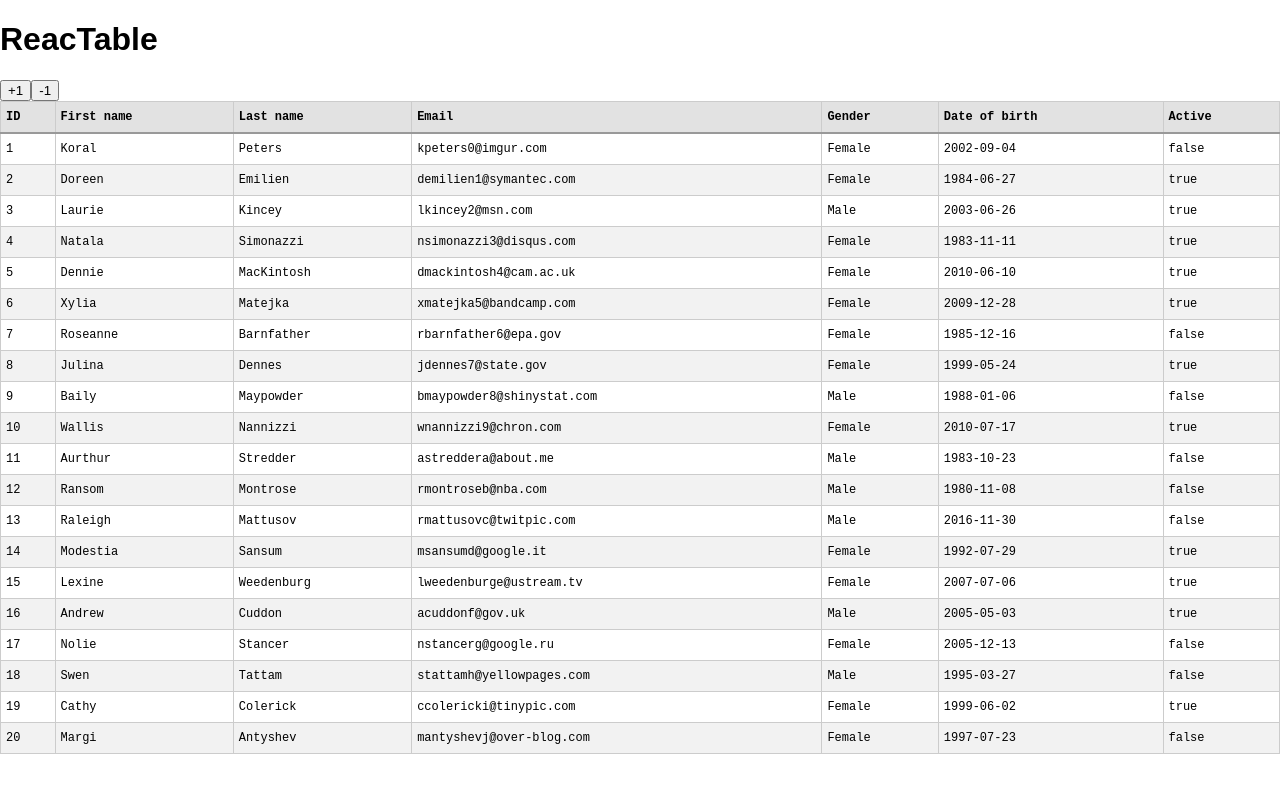
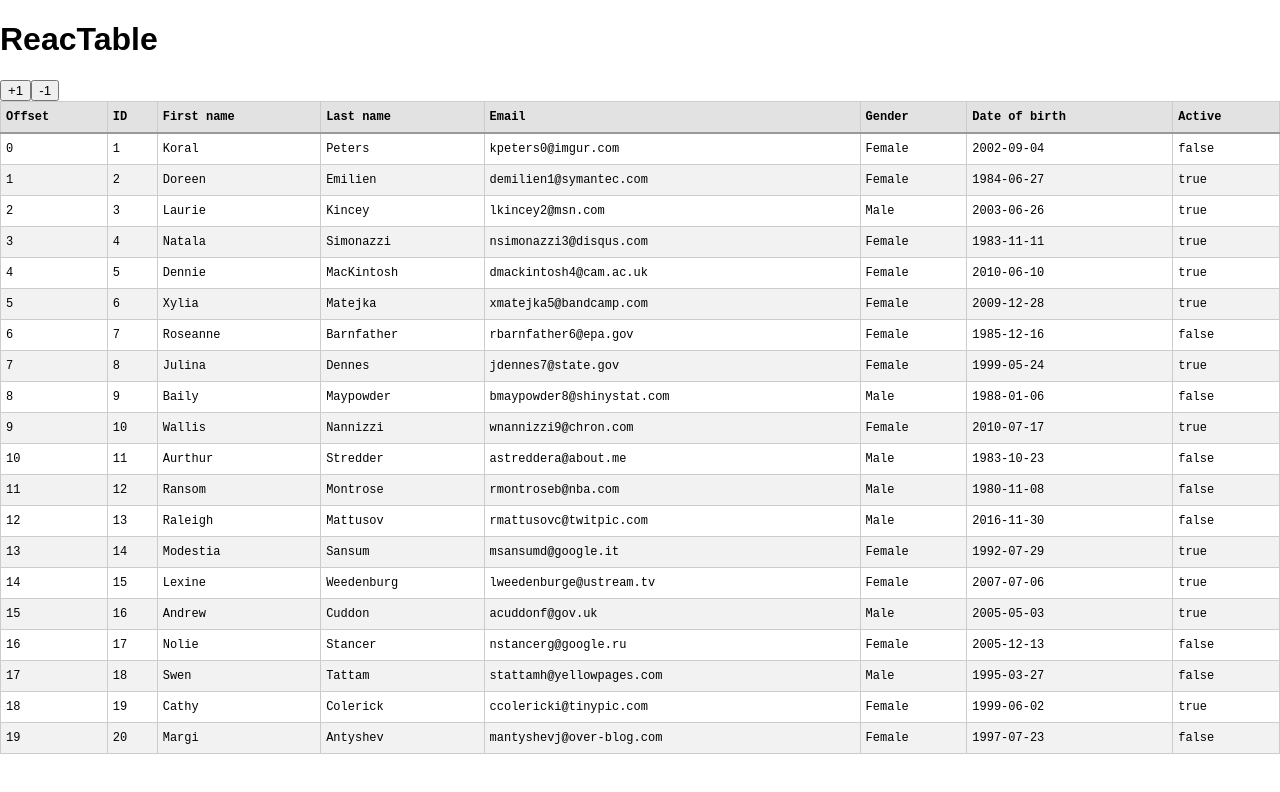
Before and after one commit to tiramizoo/reactable, a React (Create React App) app: page / in a window 1280 px wide. Shown: the top 792 px of the page. Built offline with nearby package versions, Linux system fonts and the light colour scheme.

Commit message:
display offset

```diff
--- a/src/App.js
+++ b/src/App.js
@@ -1,6 +1,5 @@
 import React, { Component } from 'react';
 import { connect } from 'react-redux'
-import logo from './logo.svg';
 import './App.css';
 import Table from './containers/table';
 import data from './reactable.json'
--- a/src/components/table.jsx
+++ b/src/components/table.jsx
@@ -12,6 +12,7 @@ const Table = (props) => {
       <table>
         <thead>
           <tr>
+            <th>Offset</th>
             <th>ID</th>
             <th>First name</th>
             <th>Last name</th>
@@ -24,6 +25,7 @@ const Table = (props) => {
         <tbody>
           { currentItems.map(item =>
             <tr key={item.id}>
+              <td>{ item._index }</td>
               <td>{ item.id }</td>
               <td>{ item.first_name }</td>
               <td>{ item.last_name }</td>
```
